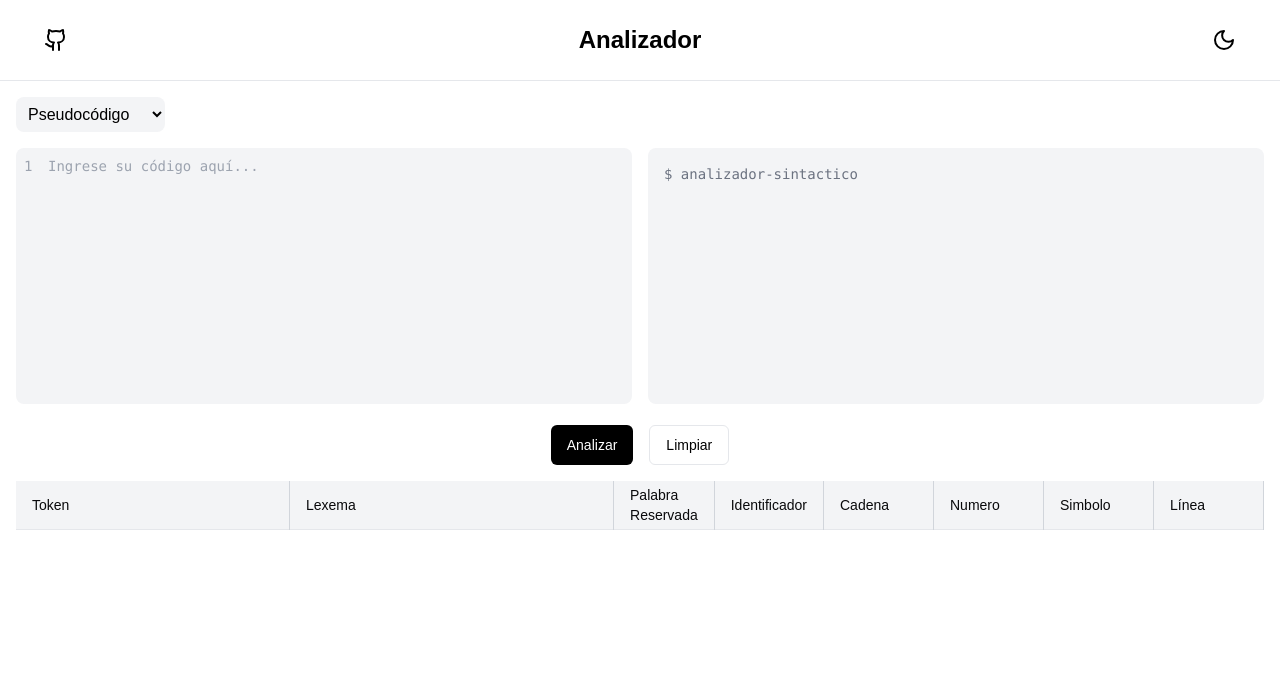
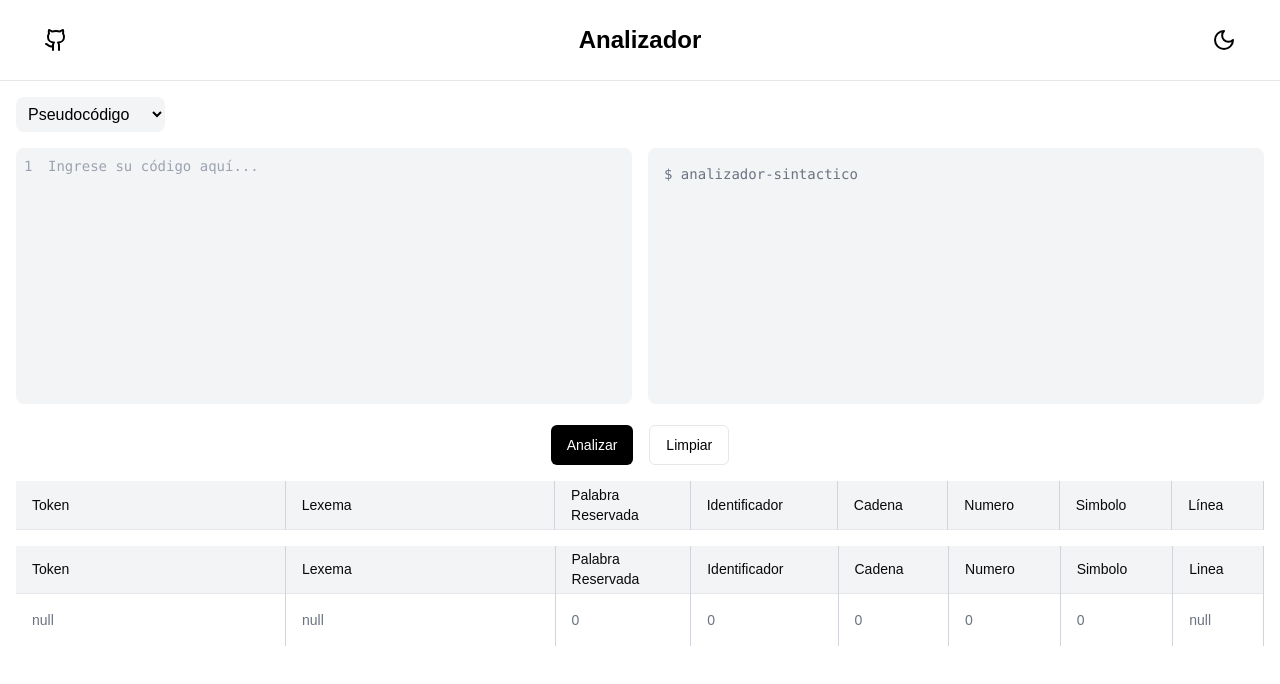
Before and after one commit to FdevMX/Analizador-Sintactico-v2, a Next.js app in the folder frontend/: page / in a window 1280 px wide. Shown: the top 684 px of the page. Built offline with nearby package versions, Linux system fonts and the light colour scheme.

Commit message:
style(frontend): add table and functions for repetitions

```diff
--- a/frontend/src/app/page.tsx
+++ b/frontend/src/app/page.tsx
@@ -5,11 +5,96 @@ import { Moon, Sun, Github } from 'lucide-react';
 import { Button } from "@/components/ui/button";
 import { Table, TableBody, TableCell, TableHead, TableHeader, TableRow } from "@/components/ui/table";
 
-const CodeAnalyzerComponent = () => {
+interface Token {
+  token: string;
+  lexeme: string;
+  line: number;
+  wordReserv?: boolean;
+  identifier?: boolean;
+  cadena?: boolean;
+  numero?: boolean;
+  simbolo?: boolean;
+}
+
+interface Repeticiones {
+  wordReserv: number;
+  identifier: number;
+  cadena: number;
+  numero: number;
+  simbolo: number;
+}
+
+const TokenTable: React.FC<{ tokens: Token[], repeticiones: Repeticiones }> = ({ tokens, repeticiones }) => (
+  <div>
+    <div className="mb-4">
+      <Table>
+        <TableHeader>
+          <TableRow>
+            <TableHead className="w-[200px]">Token</TableHead>
+            <TableHead className="w-[200px]">Lexema</TableHead>
+            <TableHead className="w-[50px]">Palabra Reservada</TableHead>
+            <TableHead className="w-[50px]">Identificador</TableHead>
+            <TableHead className="w-[50px]">Cadena</TableHead>
+            <TableHead className="w-[50px]">Numero</TableHead>
+            <TableHead className="w-[50px]">Simbolo</TableHead>
+            <TableHead className="w-[50px]">Línea</TableHead>
+          </TableRow>
+        </TableHeader>
+        <TableBody>
+          {tokens.map((token, index) => (
+            <TableRow key={index}>
+              <TableCell className="w-[200px]">{token.token}</TableCell>
+              <TableCell className="w-[200px]">{token.lexeme}</TableCell>
+              <TableCell className="w-[50px]">{token.wordReserv ? 'x' : ''}</TableCell>
+              <TableCell className="w-[50px]">{token.identifier ? 'x' : ''}</TableCell>
+              <TableCell className="w-[50px]">{token.cadena ? 'x' : ''}</TableCell>
+              <TableCell className="w-[50px]">{token.numero ? 'x' : ''}</TableCell>
+              <TableCell className="w-[50px]">{token.simbolo ? 'x' : ''}</TableCell>
+              <TableCell className="w-[50px]">{token.line}</TableCell>
+            </TableRow>
+          ))}
+        </TableBody>
+      </Table>
+    </div>
+
+    {/* Mini tabla para mostrar las cantidades */}
+    <div>
+      <Table>
+        <TableHeader>
+          <TableRow>
+            <TableHead className="w-[200px]">Token</TableHead>
+            <TableHead className="w-[200px]">Lexema</TableHead>
+            <TableHead className="w-[50px]">Palabra Reservada</TableHead>
+            <TableHead className="w-[50px]">Identificador</TableHead>
+            <TableHead className="w-[50px]">Cadena</TableHead>
+            <TableHead className="w-[50px]">Numero</TableHead>
+            <TableHead className="w-[50px]">Simbolo</TableHead>
+            <TableHead className="w-[50px]">Linea</TableHead>
+          </TableRow>
+        </TableHeader>
+        <TableBody>
+          <TableRow>
+            <TableCell className="w-[200px]">null</TableCell>
+            <TableCell className="w-[200px]">null</TableCell>
+            <TableCell className="w-[50px]">{repeticiones.wordReserv}</TableCell>
+            <TableCell className="w-[50px]">{repeticiones.identifier}</TableCell>
+            <TableCell className="w-[50px]">{repeticiones.cadena}</TableCell>
+            <TableCell className="w-[50px]">{repeticiones.numero}</TableCell>
+            <TableCell className="w-[50px]">{repeticiones.simbolo}</TableCell>
+            <TableCell className="w-[50px]">null</TableCell>
+          </TableRow>
+        </TableBody>
+      </Table>
+    </div>
+  </div>
+);
+
+const CodeAnalyzerComponent: React.FC = () => {
   const [theme, setTheme] = useState<'light' | 'dark'>('light');
   const [code, setCode] = useState('');
   const [output, setOutput] = useState('');
-  const [tokens, setTokens] = useState<Array<{ token: string, lexeme: string, line: number, wordReserv?: string, identifier?: string, cadena?: string, numero?: string, simbolo?: string }>>([]);
+  const [tokens, setTokens] = useState<Token[]>([]);
+  const [repeticiones, setRepeticiones] = useState<Repeticiones>({ wordReserv: 0, identifier: 0, cadena: 0, numero: 0, simbolo: 0 });
   const [language, setLanguage] = useState('pseudocode');
   const textareaRef = useRef<HTMLTextAreaElement>(null);
   const lineNumbersRef = useRef<HTMLDivElement>(null);
@@ -41,6 +126,18 @@ const CodeAnalyzerComponent = () => {
     return () => window.removeEventListener('resize', updateLineNumbers);
   }, [code]);
 
+  const contarRepeticiones = (tokens: Token[]): Repeticiones => {
+    const repeticiones: Repeticiones = { wordReserv: 0, identifier: 0, cadena: 0, numero: 0, simbolo: 0 };
+    tokens.forEach(token => {
+      if (token.wordReserv) repeticiones.wordReserv++;
+      if (token.identifier) repeticiones.identifier++;
+      if (token.cadena) repeticiones.cadena++;
+      if (token.numero) repeticiones.numero++;
+      if (token.simbolo) repeticiones.simbolo++;
+    });
+    return repeticiones;
+  };
+
   const analyzeCode = async () => {
     const codeContent = code.trim();
     if (codeContent === '') {
@@ -57,6 +154,7 @@ const CodeAnalyzerComponent = () => {
       });
       const data = await response.json();
       setTokens(data.tokens);
+      setRepeticiones(contarRepeticiones(data.tokens));
       setOutput(data.errors.join('\n') || 'No se encontraron errores');
     } catch (error) {
       console.error('Error:', error);
@@ -68,6 +166,7 @@ const CodeAnalyzerComponent = () => {
     setCode('');
     setOutput('');
     setTokens([]);
+    setRepeticiones({ wordReserv: 0, identifier: 0, cadena: 0, numero: 0, simbolo: 0 });
   };
 
   return (
@@ -134,35 +233,7 @@ const CodeAnalyzerComponent = () => {
           <Button variant="outline" onClick={clearAll}>Limpiar</Button>
         </div>
 
-        <Table>
-          <TableHeader>
-            <TableRow>
-              <TableHead>Token</TableHead>
-              <TableHead>Lexema</TableHead>
-              <TableHead className="w-[50px]">Palabra Reservada</TableHead> {/* Ancho de 150px */}
-              <TableHead className="w-[50px]">Identificador</TableHead> {/* Ancho de 120px */}
-              <TableHead className="w-[110px]">Cadena</TableHead> {/* Ancho de 200px */}
-              <TableHead className="w-[110px]">Numero</TableHead> {/* Ancho de 100px */}
-              <TableHead className="w-[110px]">Simbolo</TableHead> {/* Ancho de 80px */}
-              <TableHead className="w-[110px]">Línea</TableHead> {/* Ancho de 70px */}
-            </TableRow>
-          </TableHeader>
-          <TableBody>
-            {tokens.map((token, index) => (
-              <TableRow key={index}>
-                <TableCell>{token.token}</TableCell>
-                <TableCell>{token.lexeme}</TableCell>
-                <TableCell className="w-[50px]">{token.wordReserv}</TableCell> {/* Igualar ancho */}
-                <TableCell className="w-[50px]">{token.identifier}</TableCell> {/* Igualar ancho */}
-                <TableCell className="w-[110px]">{token.cadena}</TableCell> {/* Igualar ancho */}
-                <TableCell className="w-[110px]">{token.numero}</TableCell> {/* Igualar ancho */}
-                <TableCell className="w-[110px]">{token.simbolo}</TableCell> {/* Igualar ancho */}
-                <TableCell className="w-[110px]">{token.line}</TableCell> {/* Igualar ancho */}
-              </TableRow>
-            ))}
-          </TableBody>
-        </Table>
-
+        <TokenTable tokens={tokens} repeticiones={repeticiones} />
       </main>
     </div>
   );
```
